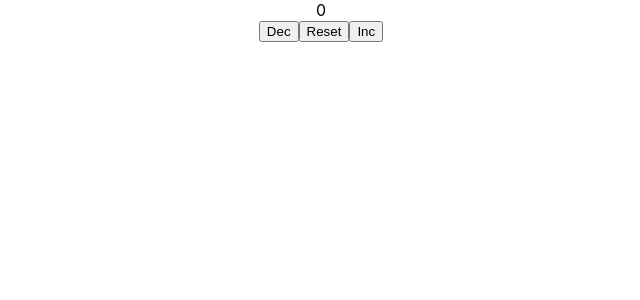
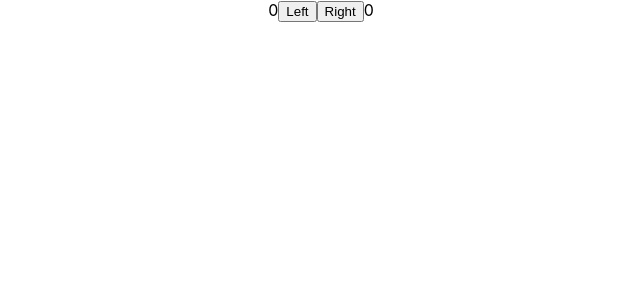
Before and after one commit to techBoolo/FullStackOpen2021-React, a React (Create React App) app: page / in a window 1280 px wide. Shown: the top 300 px of the page, without its empty margins (319-959 px from the left). Built offline with nearby package versions, Linux system fonts and the light colour scheme.

Commit message:
use useState multiple times to save each state individually

```diff
--- a/src/App.js
+++ b/src/App.js
@@ -5,24 +5,25 @@ import Button from './components/Button';
 import './App.css';
 
 const  App = () =>  {
-  const [ counter, setCounter ] = useState(0)
+  const [ left, setLeft ] = useState(0)
+  const [ right, setRight ] = useState(0)
 
-  const handleIncClick = () => {
-    setCounter(counter + 1);
+  const handleLeftClick = () => {
+    setLeft(left + 1);
   }
-  const handleDecClick = () => {
-    setCounter(prevCounter => prevCounter - 1)
+  const handleRightClick = () => {
+    setRight(prevRight => prevRight + 1)
   }
 
   return (
       <div className='App'>
-        <Display counter={counter} />
+        <Display counter={left} />
         <Button
-          handleClick={handleDecClick}
-          text='Dec'
+          handleClick={handleLeftClick}
+          text='Left'
         />
-        <Button handleClick={() => setCounter(0)} text='Reset' />
-        <Button handleClick={handleIncClick} text='Inc' />
+        <Button handleClick={handleRightClick} text='Right' />
+        <Display counter={right} />
       </div>
     )
 }
--- a/src/components/Display.js
+++ b/src/components/Display.js
@@ -1,9 +1,9 @@
 const Display = (props) => {
 
   return (
-    <div>
+    <>
       { props.counter }
-    </div>
+    </>
   );
 };
 
```
